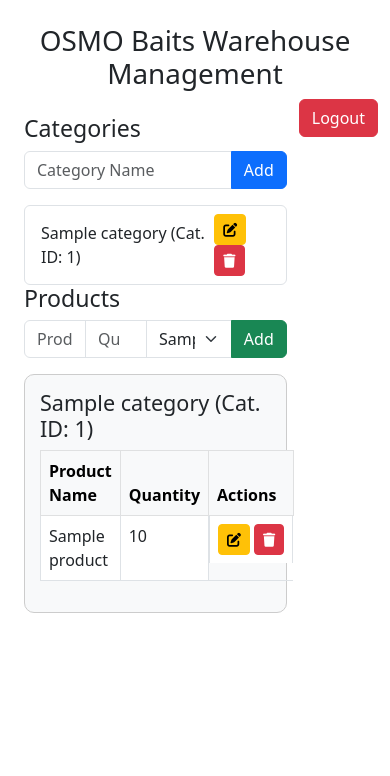
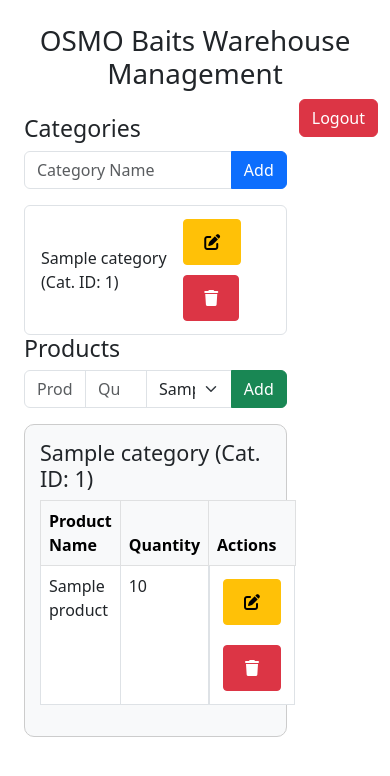
Before and after one commit to Osmobaits/Osmo-warehouse, a Flask app: page / in a window 390 px wide. Shown: the top 776 px of the page. Run offline with Flask 3, Linux system fonts and the light colour scheme; the visitor is signed in with stand-in values (Sample User, id 1); tables that the repository leaves empty hold one stand-in row (values such as "Sample post"); some libraries are stand-ins or nearby versions.

Commit message:
Update index.html

```diff
--- a/templates/index.html
+++ b/templates/index.html
@@ -13,6 +13,20 @@
             border: 1px solid #ccc;
             border-radius: 10px;
             background-color: #f8f9fa;
+        }
+
+        /* Zwiększenie przycisków na urządzeniach mobilnych */
+        @media (max-width: 767px) {
+            .btn-sm {
+                padding: 10px 20px;
+                font-size: 16px;
+                margin: 5px;
+            }
+
+            .d-flex.gap-1 {
+                flex-direction: column;
+                gap: 10px !important;
+            }
         }
     </style>
 </head>
```
